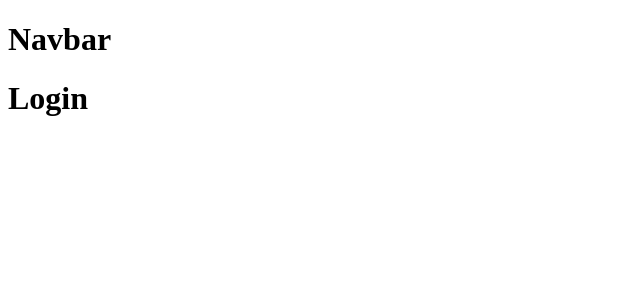
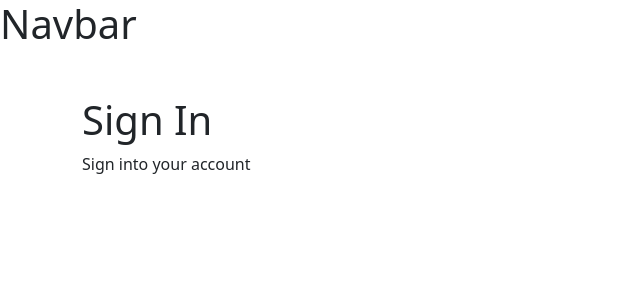
Before and after one commit to kaybrian/Userbooks, a React (Create React App) app in the folder cilent/: page /login in a window 1280 px wide. Shown: the top 300 px of the page, without its empty margins (0-640 px from the left). Built offline with nearby package versions, Linux system fonts and the light colour scheme.

Commit message:
starting the designs

```diff
--- a/cilent/public/index.html
+++ b/cilent/public/index.html
@@ -1,43 +1,32 @@
 <!DOCTYPE html>
 <html lang="en">
+
 <head>
   <meta charset="utf-8" />
   <link rel="icon" href="%PUBLIC_URL%/favicon.ico" />
   <meta name="viewport" content="width=device-width, initial-scale=1" />
   <meta name="theme-color" content="#000000" />
-    <meta
-      name="description"
-      content="Web site created using create-react-app"
-    />
+  <meta name="description" content="Web site created using create-react-app" />
   <link rel="apple-touch-icon" href="%PUBLIC_URL%/logo192.png" />
-    <!--
-      manifest.json provides metadata used when your web app is installed on a
-      user's mobile device or desktop. See https://developers.google.com/web/fundamentals/web-app-manifest/
-    -->
+  <link href="https://cdn.jsdelivr.net/npm/bootstrap@5.3.0-alpha1/dist/css/bootstrap.min.css" rel="stylesheet" integrity="sha384-GLhlTQ8iRABdZLl6O3oVMWSktQOp6b7In1Zl3/Jr59b6EGGoI1aFkw7cmDA6j6gD" crossorigin="anonymous">
+
   <link rel="manifest" href="%PUBLIC_URL%/manifest.json" />
-    <!--
-      Notice the use of %PUBLIC_URL% in the tags above.
-      It will be replaced with the URL of the `public` folder during the build.
-      Only files inside the `public` folder can be referenced from the HTML.
 
-      Unlike "/favicon.ico" or "favicon.ico", "%PUBLIC_URL%/favicon.ico" will
-      work correctly both with client-side routing and a non-root public URL.
-      Learn how to configure a non-root public URL by running `npm run build`.
-    -->
   <title>React App</title>
 </head>
+
 <body>
   <noscript>You need to enable JavaScript to run this app.</noscript>
   <div id="root"></div>
-    <!--
-      This HTML file is a template.
-      If you open it directly in the browser, you will see an empty page.
 
-      You can add webfonts, meta tags, or analytics to this file.
-      The build step will place the bundled scripts into the <body> tag.
 
-      To begin the development, run `npm start` or `yarn start`.
-      To create a production bundle, use `npm run build` or `yarn build`.
-    -->
+
+  <script src="https://cdn.jsdelivr.net/npm/@popperjs/core@2.11.6/dist/umd/popper.min.js"
+    integrity="sha384-oBqDVmMz9ATKxIep9tiCxS/Z9fNfEXiDAYTujMAeBAsjFuCZSmKbSSUnQlmh/jp3"
+    crossorigin="anonymous"></script>
+  <script src="https://cdn.jsdelivr.net/npm/bootstrap@5.3.0-alpha1/dist/js/bootstrap.min.js"
+    integrity="sha384-mQ93GR66B00ZXjt0YO5KlohRA5SY2XofN4zfuZxLkoj1gXtW8ANNCe9d5Y3eG5eD"
+    crossorigin="anonymous"></script>
 </body>
+
 </html>
--- a/cilent/src/containers/LoginPage.js
+++ b/cilent/src/containers/LoginPage.js
@@ -1,10 +1,43 @@
-import React from "react";
+import React, { useState } from "react";
+import { Link, Redirect } from "react-router-dom";
+import { connect } from 'react-redux';
+
 
 
 const Login = () => {
+    const [formdata, setFormData] = useState({
+        email: "",
+        password: ""
+    });
+
+    const { email, password } = formdata;
+
+    const onchange = e => {
+        setFormData({
+            ...formdata,
+            [e.target.name]: e.target.value
+        })
+    }
+
+    const onSubmit = e =>{
+        e.preventDefault();
+
+        // login functions
+
+    }
+
+    // is the user Authenticated :
+    // redirect to the home page
+
     return (
-        <div>
-            <h1>Login</h1>
+        <div  className="container mt-5">
+            <h1>Sign In</h1>
+            <p>Sign into your account</p>
+
+            <form onSubmit={e => onSubmit(e)}>
+
+            </form>
+
         </div>
     )
 };
```
Lines whose indentation alone changed are shown as unchanged.
